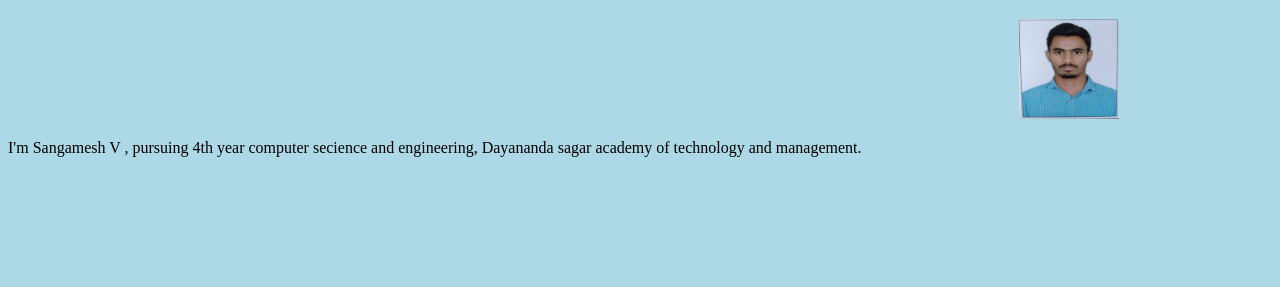
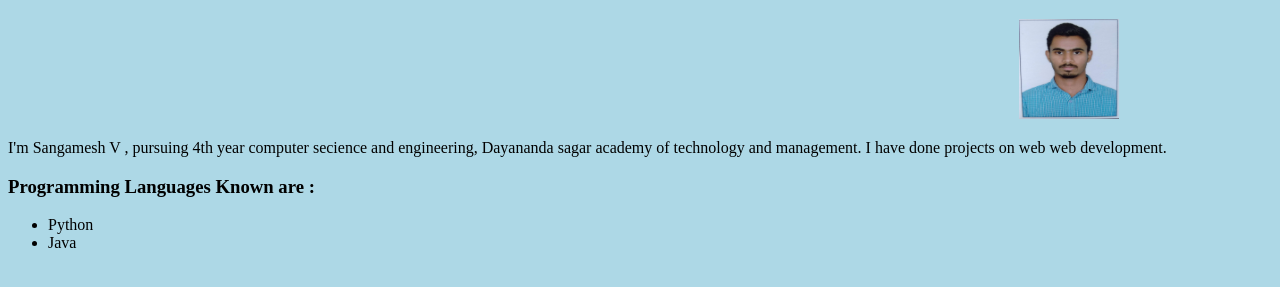
Before and after one commit to sangameshv05/projects, a plain HTML site: page resume/index.html in a window 1280 px wide. Shown: the part 61-348 px from the top of the page. Drawn offline with Linux system fonts and the light colour scheme.

Commit message:
about me

```diff
--- a/resume/index.html
+++ b/resume/index.html
@@ -22,6 +22,11 @@
 <body>
     <h1>About Me</h1>
     <img src="./photo.jpg" alt="Sangamesh v" height="100px" width="100px">
-    <p>I'm Sangamesh V , pursuing 4th year computer secience and engineering, Dayananda sagar academy of technology and management.</p>
+    <p>I'm Sangamesh V , pursuing 4th year computer secience and engineering, Dayananda sagar academy of technology and management. I have done projects on web web development.</p>
+   <h3> Programming Languages Known are :</h3>
+   <ul>
+	   <li>Python</li>
+	   <li>Java</li>
+   </ul>
 </body>
 </html>
```
